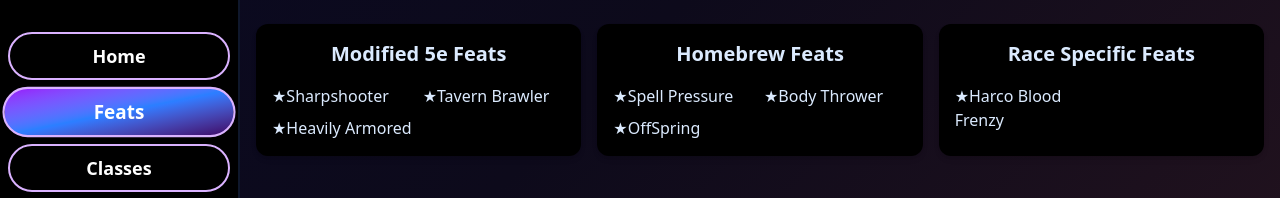
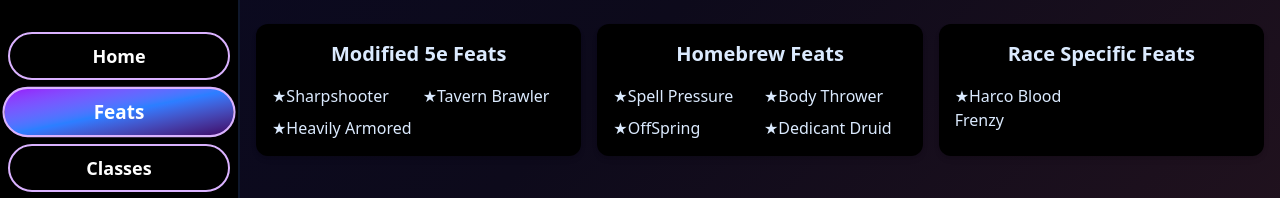
Before and after one commit to VivianVanilla/dnd.vivi.nexus, a React (Vite) app in the folder dnd/: page /Feats in a window 1280 px wide. Shown: the top 198 px of the page. Built offline with nearby package versions, Linux system fonts and the light colour scheme.

Commit message:
Added and updated feats

```diff
--- a/dnd/src/data/feats.js
+++ b/dnd/src/data/feats.js
@@ -18,7 +18,7 @@
 
 - Increase your Strength or Consititution score by 1, to a maximum of 20.
 - You are proficient with improvised weapons.
-- When you make an unarmed attack, your **Strength Modifier is added to the damage an additional time**.`
+- When you make an unarmed attack, you add +3 to the attacks damage.`
   },
   {
     id: 3,
@@ -98,4 +98,18 @@
 -  **You can use this bonus action a number of times equal to your proficiency bonus + 1**, and you regain all expended uses when you finish a short rest.
 
 `
-    }, ]
+    },
+  {
+        id: 8,
+    name: "Dedicant Druid",
+    type: "Homebrew",
+    description: `
+
+#### Requires atleast 1 level in druid to take this feat. A rite of passage for Archdruids is to train as a Dedicant Druid. Allowing themselves to exhaust over and over to master the ability to shift from their sacred anima forms to their normal selves.
+-  Gain an additional wildshape use.
+- Choose a Monstrosity of your choice that follows the rules of your Beast Shapes tables and CR restrictions. You may change this monstrosity every time you gain a level in the druid class
+
+`
+
+  },
+   ]
```
